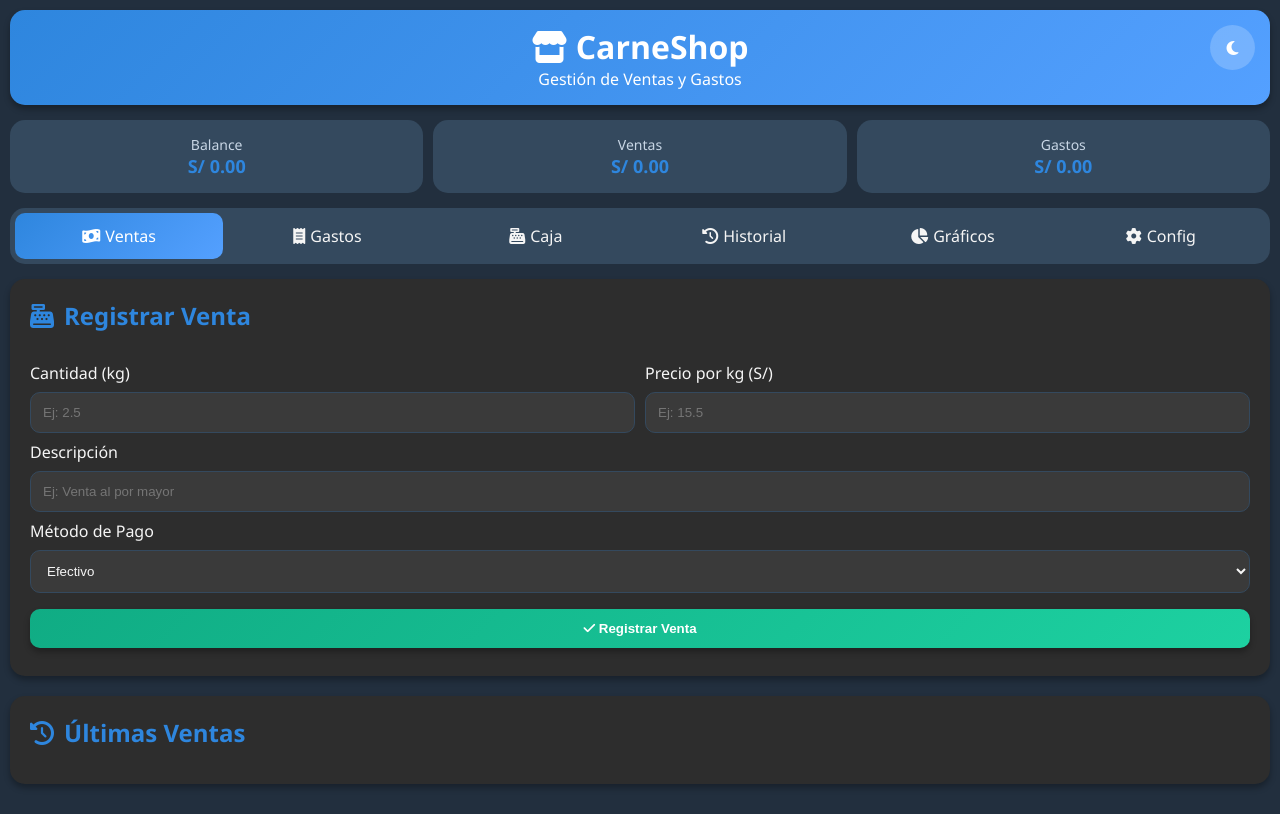
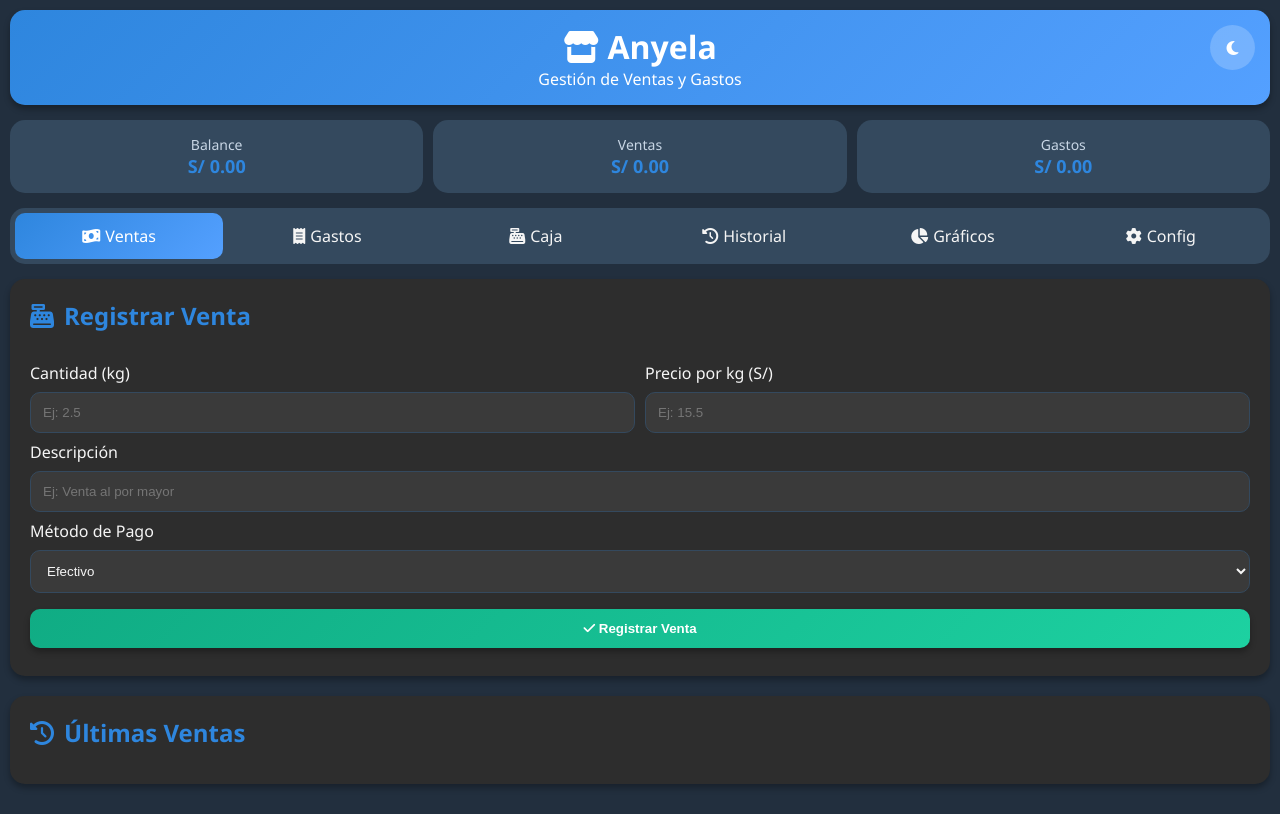
Before and after one commit to yovannystrm2-oss/anyela, a plain HTML site: page index.html in a window 1280 px wide. Drawn offline with nearby package versions, Linux system fonts and the light colour scheme.

Commit message:
Update index.html

```diff
--- a/index.html
+++ b/index.html
@@ -496,7 +496,7 @@
 <body>
     <div class="container">
         <header>
-            <h1><i class="fas fa-store"></i> CarneShop</h1>
+            <h1><i class="fas fa-store"></i> Anyela</h1>
             <p>Gestión de Ventas y Gastos</p>
             <div class="theme-switch" id="theme-switch">
                 <i class="fas fa-moon"></i>
```
